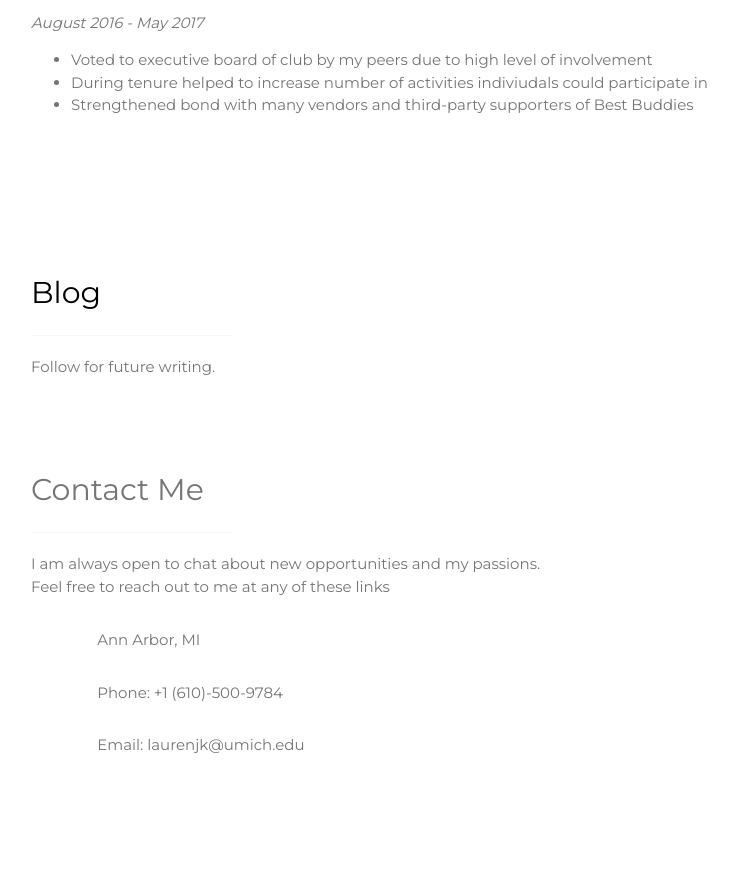
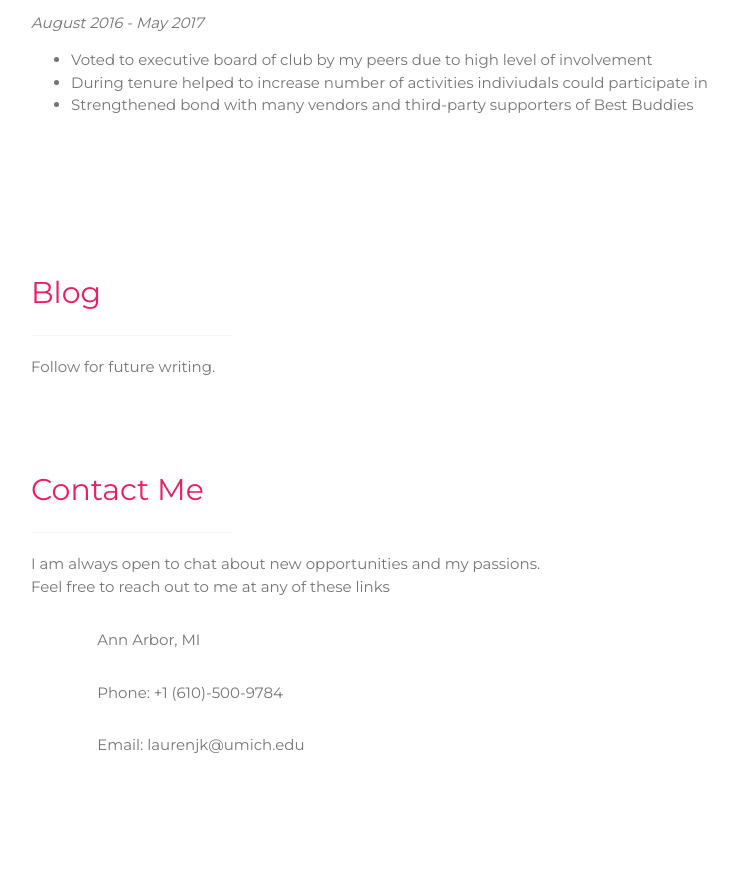
Before and after one commit to laurenjk/laurenjk.github.io, a plain HTML site: page index.html in a window 1280 px wide. Shown: the part 1926-2800 px from the top of the page, without its empty margins (179-917 px from the left). Drawn offline with nearby package versions, Linux system fonts and the light colour scheme.

Commit message:
Added Pink

```diff
--- a/index.html
+++ b/index.html
@@ -71,8 +71,9 @@ https://www.w3schools.com/w3css/4/w3.css
     <h2 class="w3-text-pink">About Me</h2>
     <hr style="width:200px" class="w3-opacity">
     <!-- EDIT THIS SECTION TO CHANGE YOUR ABOUT ME -->
-    <p> Hello! My name is Lauren. I am a Freshman at The University of Michigan currently pursuing a Computer Science major through the College of Literature, Science, and the Arts. I am very passionate about contributing back to my community and helping teach others about computer science. In addition to computer science I have a large interest in education and art. My hobbies include cooking, long trots in the Arb, and the occassional yoga class. On campus you can often find me heading to class, hanging out with the squirrels in the Diag or exploring around North Campus!
+    <p> Hello! My name is Lauren. I am a Freshman at The University of Michigan currently pursuing a BBA degree through the Ross School of Business with a minor in Sustainability. I am very passionate about contributing back to my community and helping teach others about marketing and the environment. In addition to marketing, I have a large interest in writing and skating. My hobbies include baking, hanging with dogs, traveling, and the occassional yoga class. On campus you can often find me heading to class, drinking coffee, and bothering a friend in the union!
     <br />
+
     This year I have just completed an introductory computer science course offered at UofM. Within this course  I was able to not only learn how to build several projects including a simulated elevator game, I was also given strong foundational skills on how to approach programming problems. The course was taught in C++ and I was able to work with a variety of group members throughout the semester. From this class and my others I have gained the ability to collaborate effectively despite the difficult virtual setting of the class.
     </p>
 
@@ -131,13 +132,13 @@ https://www.w3schools.com/w3css/4/w3.css
   <!-- End Experiencee Section -->
   </div>
   <div class="w3-padding-64 w3-content w3-text-grey" id="blog">
-    <h2 class="w3-text-black">Blog</h2>
+    <h2 class="w3-text-pink">Blog</h2>
     <hr style="width:200px" class="w3-opacity">
       <p>Follow for future writing.
 
   <!-- Contact Section -->
   <div class="w3-padding-64 w3-content w3-text-grey" id="contact">
-    <h2 class="w3-text-grey">Contact Me</h2>
+    <h2 class="w3-text-pink">Contact Me</h2>
     <hr style="width:200px" class="w3-opacity">
     <p>I am always open to chat about new opportunities and my passions.
       <br />
```
